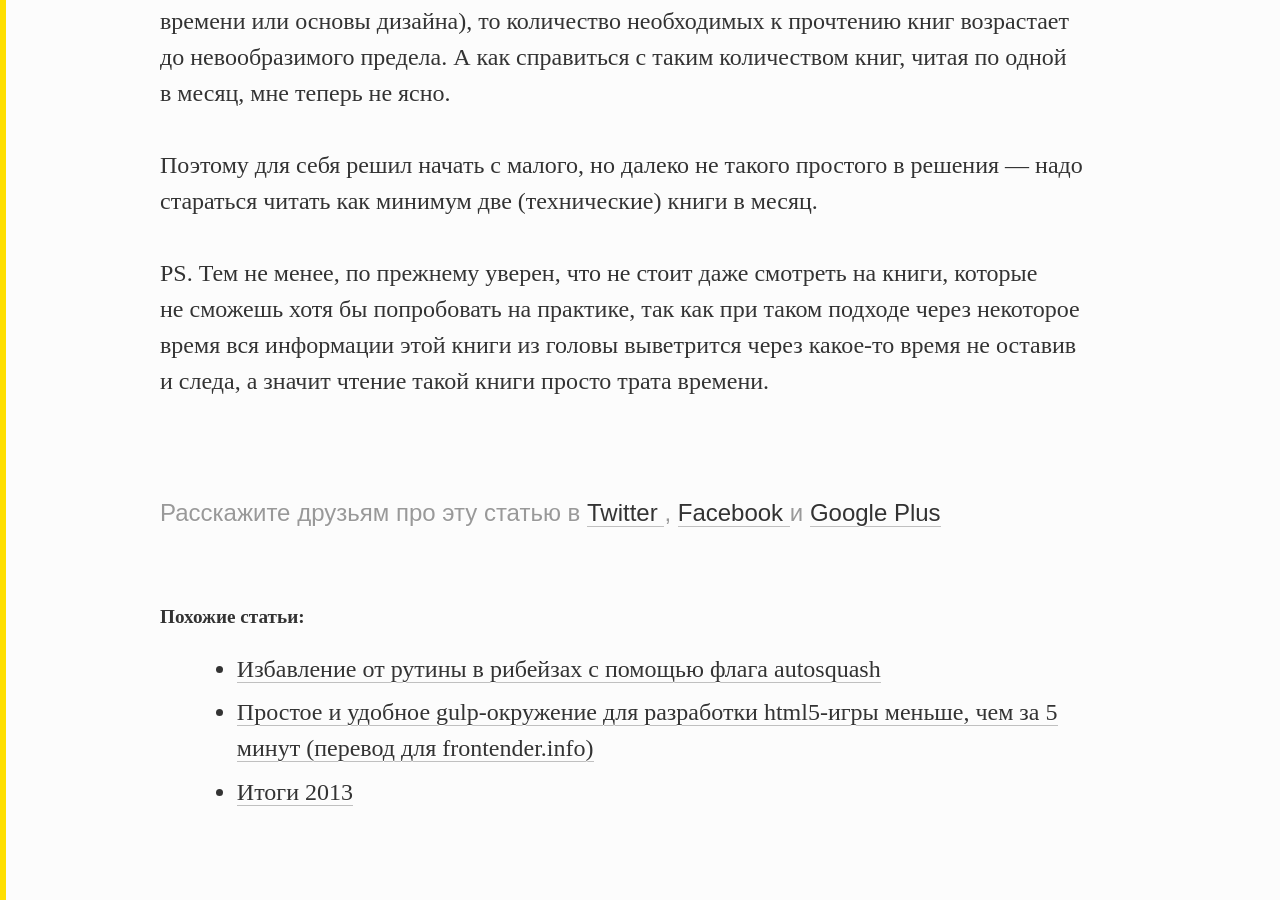
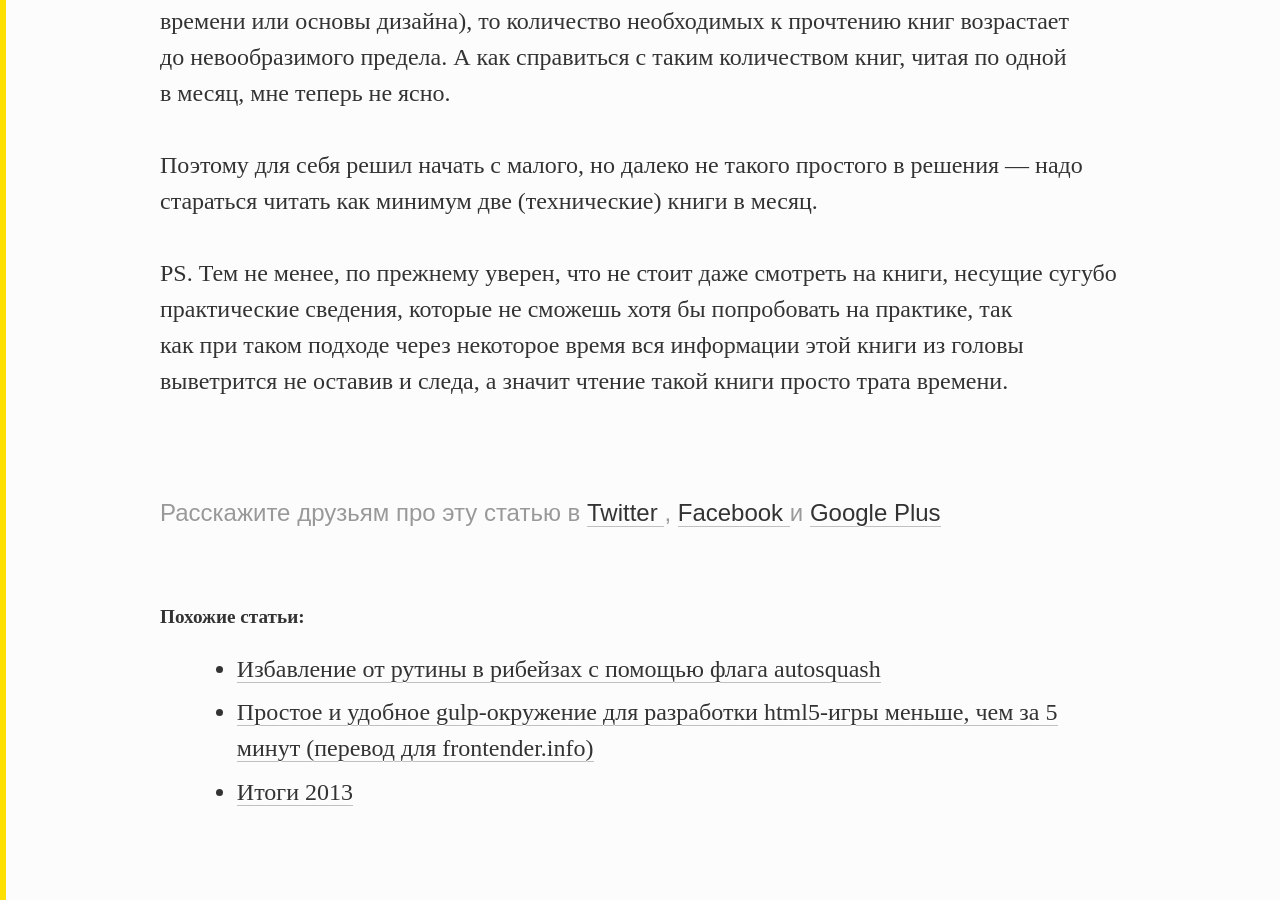
Before and after one commit to iamstarkov/vstarkov.ru, a Jekyll site: the page built from _posts/2014-02-06-monthbook.md, in a window 1280 px wide and 900 px high, scrolled down 910 px. Built offline with Jekyll 4.4.1, drawn with Linux system fonts in a browser that asks for light colours; comment, search, counter and statistics services are not loaded.

Commit message:
edites in end of monthbook

```diff
--- a/_posts/2014-02-06-monthbook.md
+++ b/_posts/2014-02-06-monthbook.md
@@ -13,6 +13,6 @@ categories : [career, self-development]
 
 Поэтому для себя решил начать с малого, но далеко не такого простого в решения — надо стараться читать как минимум две (технические) книги в месяц.
 
-PS. Тем не менее, по прежнему уверен, что не стоит даже смотреть на книги, которые не сможешь хотя бы попробовать на практике, так как при таком подходе через некоторое время вся информации этой книги из головы выветрится через какое-то время не оставив и следа, а значит чтение такой книги просто трата времени.
+PS. Тем не менее, по прежнему уверен, что не стоит даже смотреть на книги, несущие сугубо практические сведения, которые не сможешь хотя бы попробовать на практике, так как при таком подходе через некоторое время вся информации этой книги из головы выветрится не оставив и следа, а значит чтение такой книги просто трата времени.
 
 [1]: https://github.com/i-akhmadullin "github/i-akhmadullin"
```
